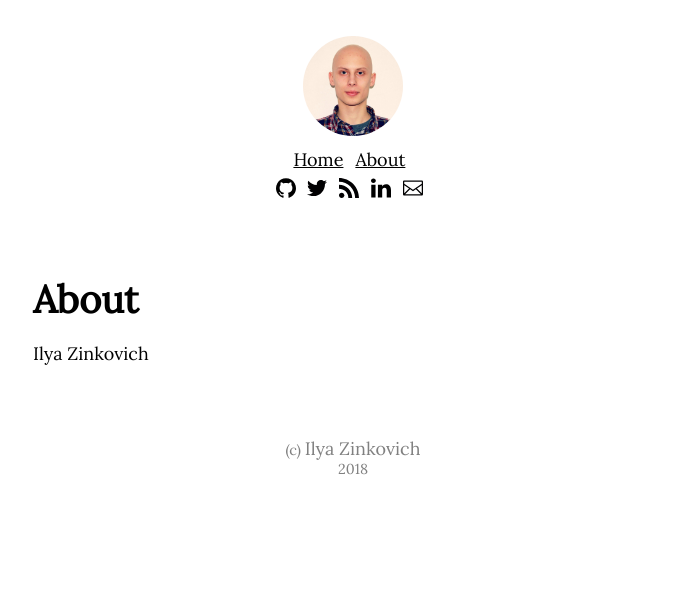
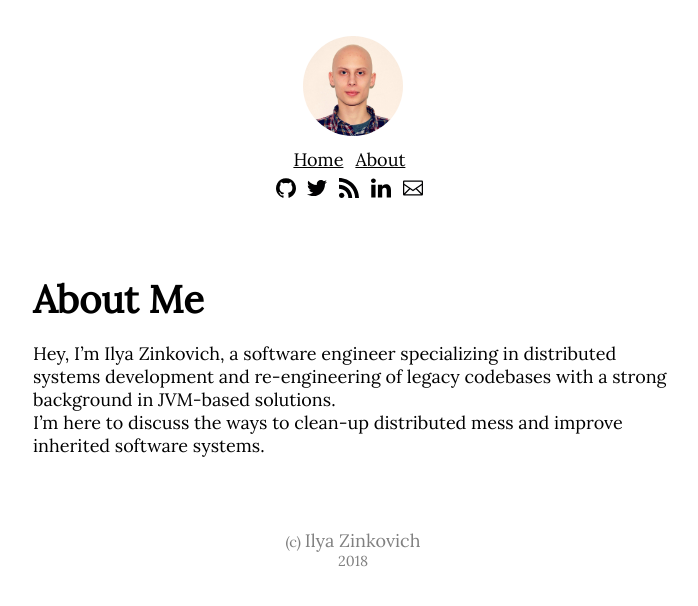
Before and after one commit to IlyaZinkovich/ilyazinkovich.github.io, a Jekyll site: the page built from static/about.md, in a window 1280 px wide. Shown: the top 606 px of the page, without its empty margins (287-985 px from the left). Built offline with Jekyll 4.4.1, drawn with Linux system fonts in a browser that asks for light colours.

Commit message:
Added About Me

```diff
--- a/static/about.md
+++ b/static/about.md
@@ -1,6 +1,6 @@
 ---
 layout: page
-title: About
+title: About Me
 permalink: /about.html
 description: |
   Information about me.
@@ -8,4 +8,5 @@ keywords:
   - me
 ---
 
-Ilya Zinkovich
+Hey, I’m Ilya Zinkovich, a software engineer specializing in distributed systems development and re-engineering of legacy codebases with a strong background in JVM-based solutions.
+I’m here to discuss the ways to clean-up distributed mess and improve inherited software systems.
```
